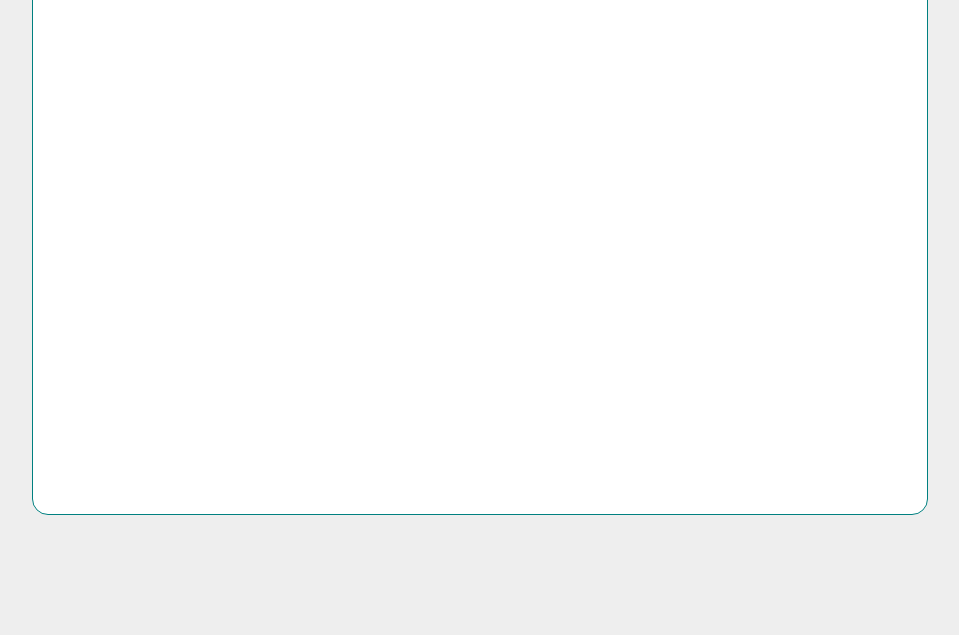
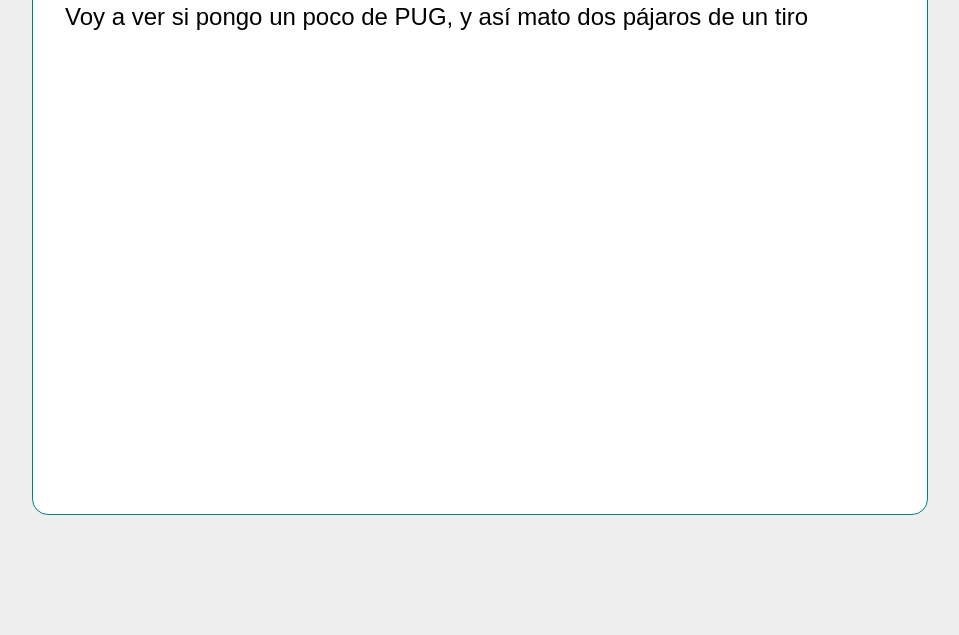
Before and after one commit to Vinxco/hello-world, a plain HTML site: page index.html in a window 1280 px wide. Shown: the part 165-800 px from the top of the page, without its empty margins (160-1119 px from the left). Drawn offline with Linux system fonts and the light colour scheme.

Commit message:
commita a la rama

```diff
--- a/css/styles.css
+++ b/css/styles.css
@@ -32,5 +32,14 @@ body {
     height: 75vh;
     margin: 10vh auto;
     display: flex;
+    flex-direction: column;
     padding:2rem
 }
+h1 {
+    font-size:2rem;
+    font-weight: bold;
+}
+
+h2 {
+    font-size: 1.5rem;
+}
--- a/index.html
+++ b/index.html
@@ -10,6 +10,8 @@
 <body>
     <div class="container">
         <h1>Hello Percy I´m here</h1>
+        <hr>
+        <h2>Voy a ver si pongo un poco de PUG, y así mato dos pájaros de un tiro</h2>
     </div>
 </body>
 </html>
```
